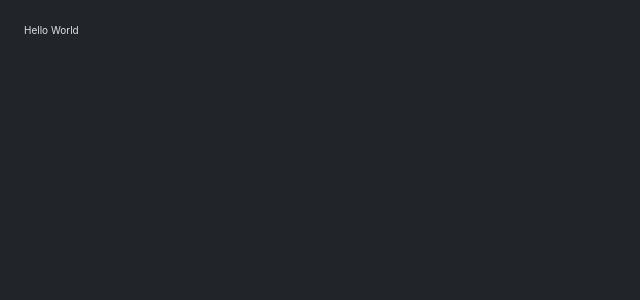
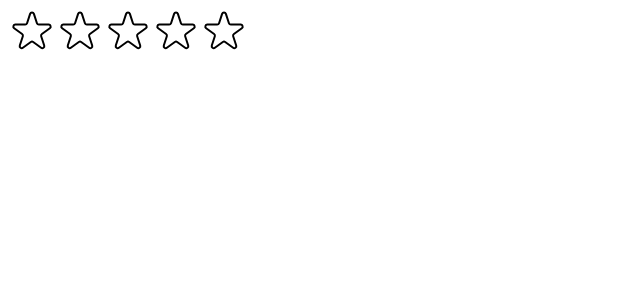
Before and after one commit to naeim-sa/usepopcorn, a React (Create React App) app: page / in a window 1280 px wide. Shown: the top 300 px of the page, without its empty margins (0-640 px from the left). Built offline with nearby package versions, Linux system fonts and the light colour scheme.

Commit message:
handeling hover event

```diff
--- a/src/StarRating.js
+++ b/src/StarRating.js
@@ -1,3 +1,120 @@
-export default function StarRating() {
-  return <div>Hello World</div>;
+import { useState } from "react";
+
+const containerStyle = {
+  display: "flex",
+  alignItems: "center",
+  gap: "16px",
+};
+
+const starContainerStyle = {
+  display: "flex",
+};
+
+const textStyle = {
+  lineHeight: "1",
+  margin: "0",
+};
+
+export default function StarRating({ maxRating = 5 }) {
+  const [rating, setRating] = useState(0);
+  const [tempRating, setTempRating] = useState(0);
+
+  function handleRating(rating) {
+    setRating(rating);
+  }
+
+  return (
+    <div style={containerStyle}>
+      <div style={starContainerStyle}>
+        {Array.from({ length: maxRating }, (_, i) => (
+          <Star
+            key={i}
+            onRate={() => handleRating(i + 1)}
+            onHoverIn={() => setTempRating(i + 1)}
+            onHoverOut={() => setTempRating(0)}
+            full={tempRating ? tempRating >= i + 1 : rating >= i + 1}
+          />
+        ))}
+      </div>
+
+      <p style={textStyle}>{tempRating || rating || ""}</p>
+    </div>
+  );
 }
+
+const starStyle = {
+  width: "48px",
+  height: "48px",
+  display: "block",
+  cursor: "pointer",
+};
+
+function Star({ onRate, full, onHoverIn, onHoverOut }) {
+  return (
+    <span
+      role="button"
+      style={starStyle}
+      onClick={onRate}
+      onMouseEnter={onHoverIn}
+      onMouseOut={onHoverOut}
+    >
+      {full ? (
+        <svg
+          xmlns="http://www.w3.org/2000/svg"
+          viewBox="0 0 20 20"
+          fill="#000"
+          stroke="#000"
+        >
+          <path d="M9.049 2.927c.3-.921 1.603-.921 1.902 0l1.07 3.292a1 1 0 00.95.69h3.462c.969 0 1.371 1.24.588 1.81l-2.8 2.034a1 1 0 00-.364 1.118l1.07 3.292c.3.921-.755 1.688-1.54 1.118l-2.8-2.034a1 1 0 00-1.175 0l-2.8 2.034c-.784.57-1.838-.197-1.539-1.118l1.07-3.292a1 1 0 00-.364-1.118L2.98 8.72c-.783-.57-.38-1.81.588-1.81h3.461a1 1 0 00.951-.69l1.07-3.292z" />
+        </svg>
+      ) : (
+        <svg
+          xmlns="http://www.w3.org/2000/svg"
+          fill="none"
+          viewBox="0 0 24 24"
+          stroke="#000"
+        >
+          <path
+            strokeLinecap="round"
+            strokeLinejoin="round"
+            strokeWidth="{2}"
+            d="M11.049 2.927c.3-.921 1.603-.921 1.902 0l1.519 4.674a1 1 0 00.95.69h4.915c.969 0 1.371 1.24.588 1.81l-3.976 2.888a1 1 0 00-.363 1.118l1.518 4.674c.3.922-.755 1.688-1.538 1.118l-3.976-2.888a1 1 0 00-1.176 0l-3.976 2.888c-.783.57-1.838-.197-1.538-1.118l1.518-4.674a1 1 0 00-.363-1.118l-3.976-2.888c-.784-.57-.38-1.81.588-1.81h4.914a1 1 0 00.951-.69l1.519-4.674z"
+          />
+        </svg>
+      )}
+    </span>
+  );
+}
+
+/*
+FULL STAR
+
+ <svg
+  xmlns="http://www.w3.org/2000/svg"
+  viewBox="0 0 20 20"
+  fill="#000"
+  stroke="#000"
+>
+  <path
+    d="M9.049 2.927c.3-.921 1.603-.921 1.902 0l1.07 3.292a1 1 0 00.95.69h3.462c.969 0 1.371 1.24.588 1.81l-2.8 2.034a1 1 0 00-.364 1.118l1.07 3.292c.3.921-.755 1.688-1.54 1.118l-2.8-2.034a1 1 0 00-1.175 0l-2.8 2.034c-.784.57-1.838-.197-1.539-1.118l1.07-3.292a1 1 0 00-.364-1.118L2.98 8.72c-.783-.57-.38-1.81.588-1.81h3.461a1 1 0 00.951-.69l1.07-3.292z"
+  />
+</svg>
+
+
+EMPTY STAR
+
+<svg
+  xmlns="http://www.w3.org/2000/svg"
+  fill="none"
+  viewBox="0 0 24 24"
+  stroke="#000"
+>
+  <path
+    strokeLinecap="round"
+    strokeLinejoin="round"
+    strokeWidth="{2}"
+    d="M11.049 2.927c.3-.921 1.603-.921 1.902 0l1.519 4.674a1 1 0 00.95.69h4.915c.969 0 1.371 1.24.588 1.81l-3.976 2.888a1 1 0 00-.363 1.118l1.518 4.674c.3.922-.755 1.688-1.538 1.118l-3.976-2.888a1 1 0 00-1.176 0l-3.976 2.888c-.783.57-1.838-.197-1.538-1.118l1.518-4.674a1 1 0 00-.363-1.118l-3.976-2.888c-.784-.57-.38-1.81.588-1.81h4.914a1 1 0 00.951-.69l1.519-4.674z"
+  />
+</svg>
+
+*/
--- a/src/index.js
+++ b/src/index.js
@@ -1,13 +1,13 @@
 import React from "react";
 import ReactDOM from "react-dom/client";
-import "./index.css";
+// import "./index.css";
+// import App from './App';
 import StarRating from "./StarRating";
-// import App from './App';
 
 const root = ReactDOM.createRoot(document.getElementById("root"));
 root.render(
   <React.StrictMode>
     {/* <App /> */}
-    <StarRating />
+    <StarRating maxRating={5} />
   </React.StrictMode>
 );
```
